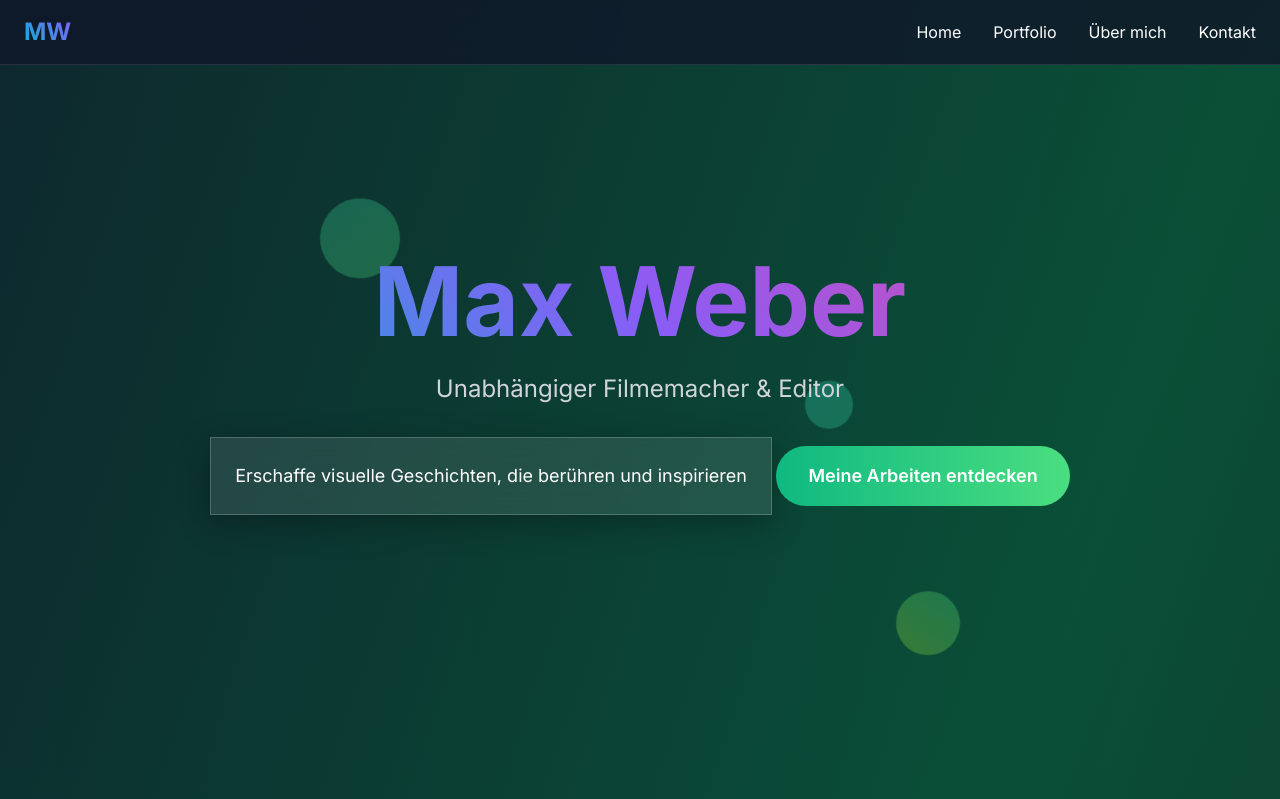
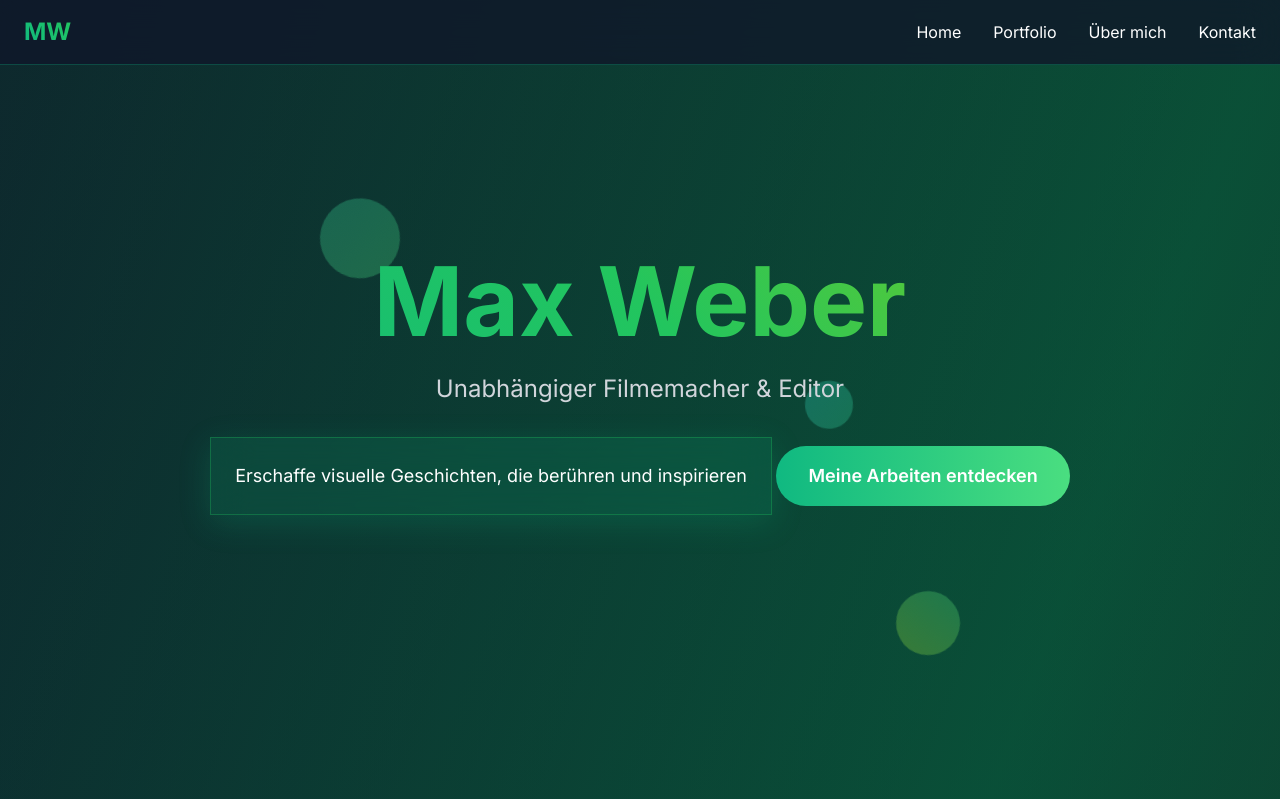
Before and after one commit to KaroKK/Tomasz, a Flask app: page / in a window 1280 px wide. Shown: the top 799 px of the page. Run offline with Flask 3, Linux system fonts and the light colour scheme; some libraries are stand-ins or nearby versions.

Commit message:
Revamp the website's appearance with a vibrant green color scheme
Updates the CSS to implement a new green color palette and adjust glassmorphism effects in `static/css/style.css`.

Replit-Commit-Author: Agent
Replit-Commit-Session-Id: 398cc46d-6bdc-4f18-aaac-76bbcdb4aa82
Replit-Commit-Screenshot-Url: https://storage.googleapis.com/screenshot-production-us-central1/98163e34-7277-460c-b760-1e1d07b06b17/8c5b8431-77ac-43d8-8975-552569c85211.jpg

```diff
--- a/static/css/style.css
+++ b/static/css/style.css
@@ -13,16 +13,16 @@ body {
 
 /* Glassmorphism Effects */
 .glass-panel {
-    background: rgba(255, 255, 255, 0.1);
+    background: rgba(16, 185, 129, 0.15);
     backdrop-filter: blur(20px);
-    border: 1px solid rgba(255, 255, 255, 0.2);
-    box-shadow: 0 8px 32px rgba(0, 0, 0, 0.3);
+    border: 1px solid rgba(34, 197, 94, 0.3);
+    box-shadow: 0 8px 32px rgba(16, 185, 129, 0.2);
 }
 
 .nav-blur {
     background: rgba(15, 23, 42, 0.8);
     backdrop-filter: blur(20px);
-    border-bottom: 1px solid rgba(255, 255, 255, 0.1);
+    border-bottom: 1px solid rgba(16, 185, 129, 0.3);
 }
 
 /* Custom Animations */
@@ -53,7 +53,7 @@ body {
 
 /* Logo Animation */
 .logo-text {
-    background: linear-gradient(45deg, #06b6d4, #8b5cf6);
+    background: linear-gradient(45deg, #10b981, #22c55e);
     background-clip: text;
     -webkit-background-clip: text;
     -webkit-text-fill-color: transparent;
@@ -77,7 +77,7 @@ body {
     left: 0;
     width: 0;
     height: 2px;
-    background: linear-gradient(90deg, #06b6d4, #8b5cf6);
+    background: linear-gradient(90deg, #10b981, #22c55e);
     transition: width 0.3s ease;
 }
 
@@ -87,7 +87,7 @@ body {
 
 /* Hero Section */
 .hero-title {
-    background: linear-gradient(45deg, #06b6d4, #8b5cf6, #ec4899);
+    background: linear-gradient(45deg, #10b981, #22c55e, #84cc16);
     background-clip: text;
     -webkit-background-clip: text;
     -webkit-text-fill-color: transparent;
@@ -131,7 +131,7 @@ body {
 
 .project-card:hover {
     transform: translateY(-10px) scale(1.02);
-    box-shadow: 0 20px 40px rgba(0, 0, 0, 0.4);
+    box-shadow: 0 20px 40px rgba(16, 185, 129, 0.3);
 }
 
 .project-image {
@@ -143,7 +143,7 @@ body {
     content: '';
     position: absolute;
     inset: 0;
-    background: linear-gradient(45deg, rgba(6, 182, 212, 0.1), rgba(139, 92, 246, 0.1));
+    background: linear-gradient(45deg, rgba(16, 185, 129, 0.15), rgba(34, 197, 94, 0.15));
     opacity: 0;
     transition: opacity 0.3s ease;
 }
@@ -154,7 +154,7 @@ body {
 
 /* Section Titles */
 .section-title {
-    background: linear-gradient(45deg, #06b6d4, #8b5cf6);
+    background: linear-gradient(45deg, #10b981, #22c55e);
     background-clip: text;
     -webkit-background-clip: text;
     -webkit-text-fill-color: transparent;
@@ -171,7 +171,8 @@ body {
 
 .skill-item:hover {
     transform: translateY(-5px);
-    background: rgba(255, 255, 255, 0.1);
+    background: rgba(16, 185, 129, 0.2);
+    border: 1px solid rgba(34, 197, 94, 0.4);
 }
 
 /* Contact Links */
@@ -196,6 +197,7 @@ body {
 .mobile-menu {
     background: rgba(15, 23, 42, 0.95);
     backdrop-filter: blur(20px);
+    border-left: 2px solid rgba(16, 185, 129, 0.4);
 }
 
 /* Responsive Design */
@@ -238,12 +240,12 @@ html {
 }
 
 ::-webkit-scrollbar-thumb {
-    background: linear-gradient(45deg, #06b6d4, #8b5cf6);
+    background: linear-gradient(45deg, #10b981, #22c55e);
     border-radius: 4px;
 }
 
 ::-webkit-scrollbar-thumb:hover {
-    background: linear-gradient(45deg, #0891b2, #7c3aed);
+    background: linear-gradient(45deg, #059669, #16a34a);
 }
 
 /* Loading Animation */
```
